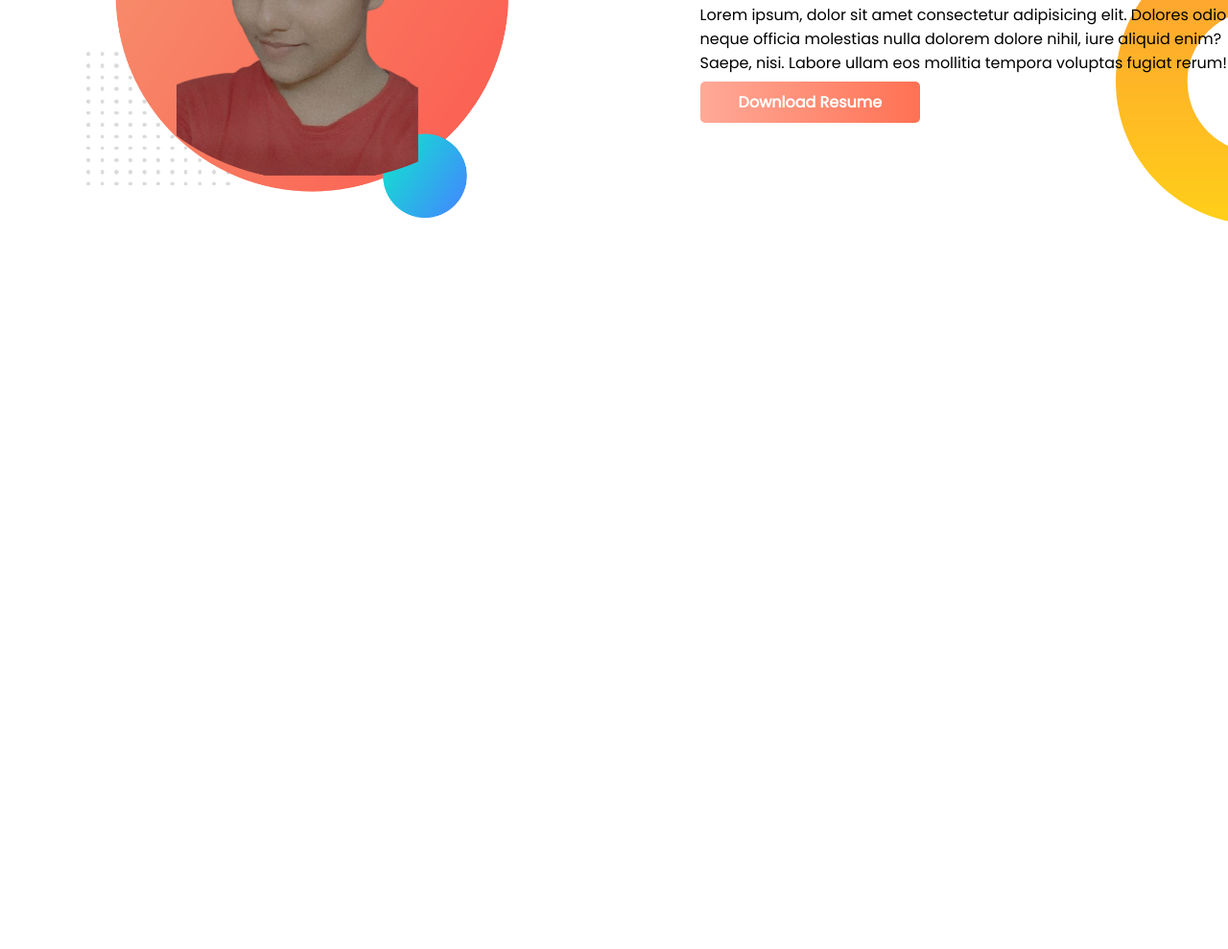
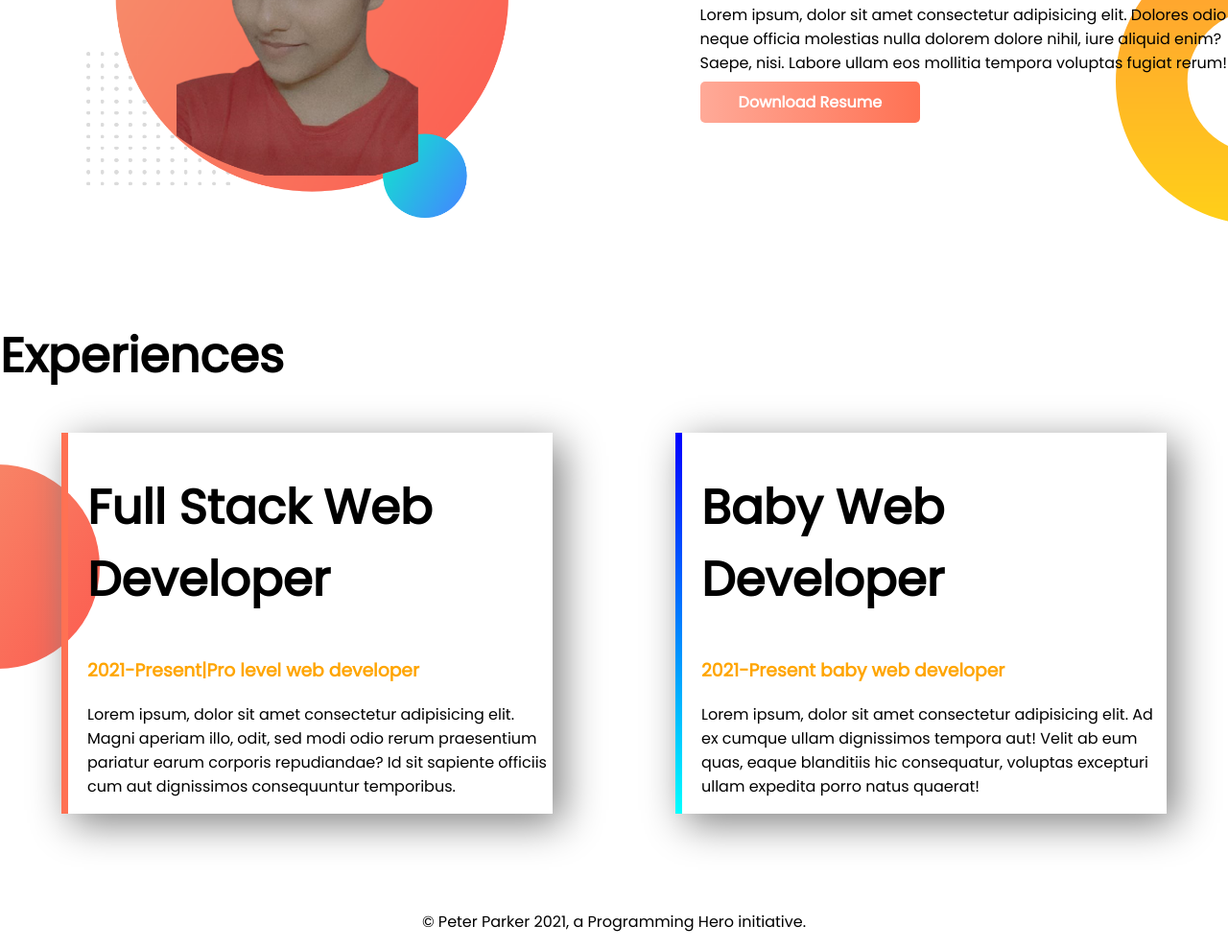
Before and after one commit to argha-shipansarker/portfolio-practice, a plain HTML site: page index.html in a window 1280 px wide. Shown: the part 848-1837 px from the top of the page at 96% size. Before the commit the page ends 1182 px from the top, so only its background shows below. Drawn offline with Linux system fonts and the light colour scheme.

Commit message:
Finished project

```diff
--- a/index.html
+++ b/index.html
@@ -13,7 +13,7 @@
 </head>
 
 <body>
-    <section class="top-banner" id="welcome">
+    <section class="top-banner flexible-container" id="welcome">
         <div class="half-width">
             <h1>Welcome To</h1>
             <h1><span class="name">Argha Shipan Sarker</span> world</h1>
@@ -30,7 +30,7 @@
             <img src="./showOff/riyaPhotoShop.png" alt="Personal Photo">
         </div>
     </section>
-    <section class="dream-big">
+    <section class="dream-big flexible-container">
         <div class="half-width">
             <img src="./showOff/riyaPhotoShop.png" alt="">
         </div>
@@ -43,6 +43,29 @@
             <a href="#welcome" class="hire-me-button">Download Resume</a>
         </div>
     </section>
+    <section class="experience">
+        <h1>Experiences</h1>
+        <div class="flexible-container">
+            <div class="experience-item" id="full">
+                <h1>Full Stack Web Developer</h1>
+                <h3 class="name">2021-Present|Pro level web developer</h3>
+                <p>Lorem ipsum, dolor sit amet consectetur adipisicing elit. Magni aperiam illo, odit, sed modi odio
+                    rerum
+                    praesentium pariatur earum corporis repudiandae? Id sit sapiente officiis cum aut dignissimos
+                    consequuntur temporibus.</p>
+            </div>
+            <div class="experience-item" id="baby">
+                <h1>Baby Web Developer</h1>
+                <h3 class="name">2021-Present baby web developer</h3>
+                <p>Lorem ipsum, dolor sit amet consectetur adipisicing elit. Ad ex cumque ullam dignissimos tempora aut!
+                    Velit ab eum quas, eaque blanditiis hic consequatur, voluptas excepturi ullam expedita porro natus
+                    quaerat!</p>
+            </div>
+        </div>
+    </section>
+    <footer>
+        <p>© Peter Parker 2021, a Programming Hero initiative.</p>
+    </footer>
 </body>
 
 </html>
--- a/style.css
+++ b/style.css
@@ -9,15 +9,13 @@ h1{
     color: #ffa500;
 }
 
-section{
+.flexible-container{
     display: flex;
-    /* height: 100vh; */
     margin-bottom: 100px;
 }
 
 .half-width{
     width: 50%;
-    /* border: 1px solid black; */
     padding-left: 7%;
 }
 
@@ -36,7 +34,6 @@ section{
 
 .top-banner{
     background-image: url(./images/top-banner.png);
-    /* border: 1px solid black; */
     background-repeat: no-repeat;
 }
 
@@ -45,3 +42,34 @@ section{
     background-repeat: no-repeat;
     background-position: right bottom;
 }
+
+.experience{
+    background-image: url(./images/exp-bg.png);
+    background-repeat: no-repeat;
+    background-position: left;
+}
+
+.shadow{
+    box-shadow: 5px 5px 10px  gray;
+}
+
+.experience-item{
+    box-shadow: 10px 10px 40px  gray;
+    width: 40%;
+    margin-left: 5%;
+    margin-right: 5%;
+    padding-left: 20px;
+}
+#baby{
+    border-left: 7px solid;
+    border-image: linear-gradient(blue, cyan);
+    border-image-slice: 1;
+}
+#full{
+    border-left: 7px solid;
+    border-image: linear-gradient(rgb(255, 113, 83), rgb(255, 113, 83));
+    border-image-slice: 10%;
+}
+footer{
+    text-align: center;
+}
```
Also changed, not shown: images/my-bg.png (deleted), images/my-bg2.png (deleted), showOff/riya.png (deleted), showOff/riya2.png (deleted).
